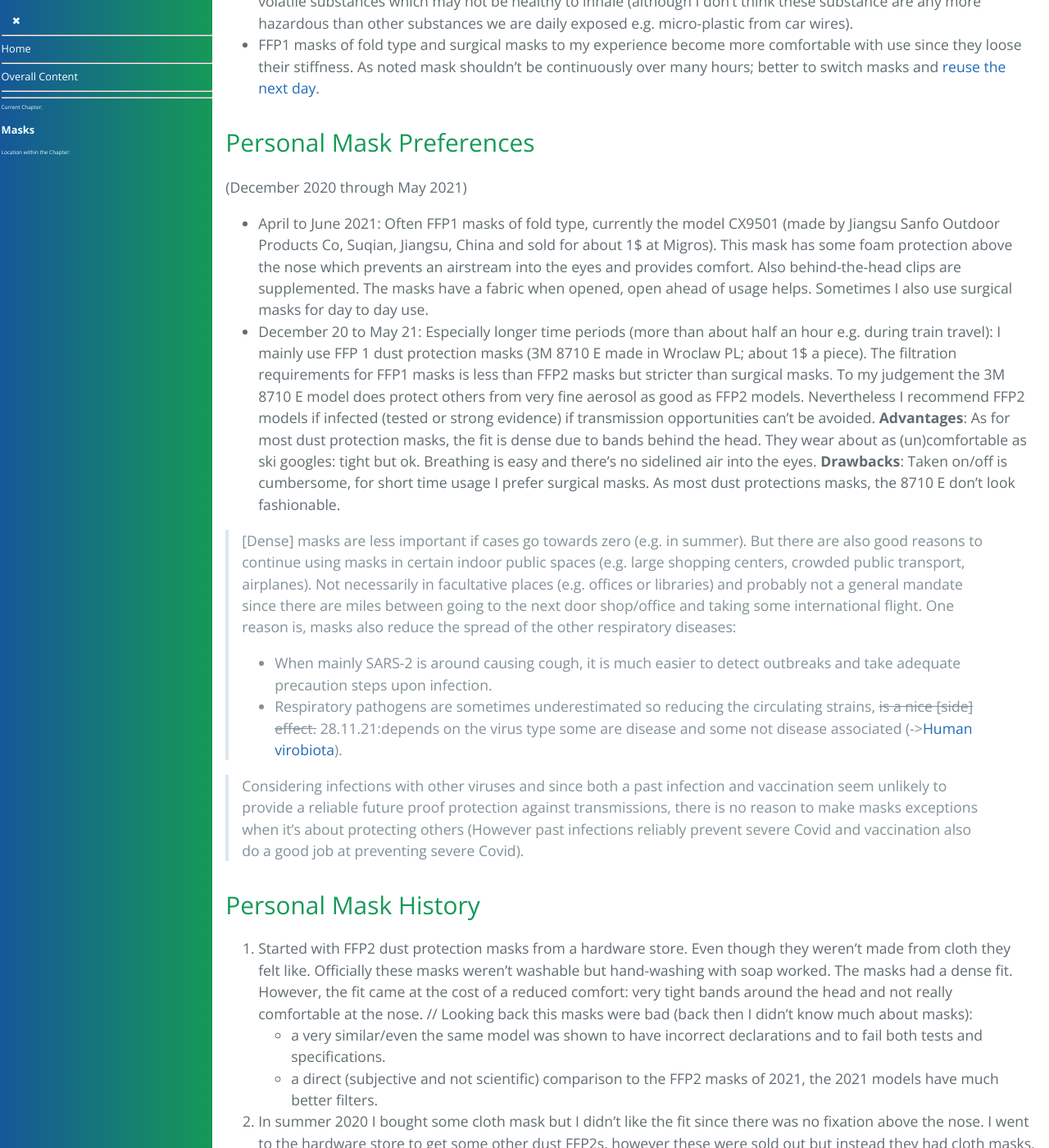
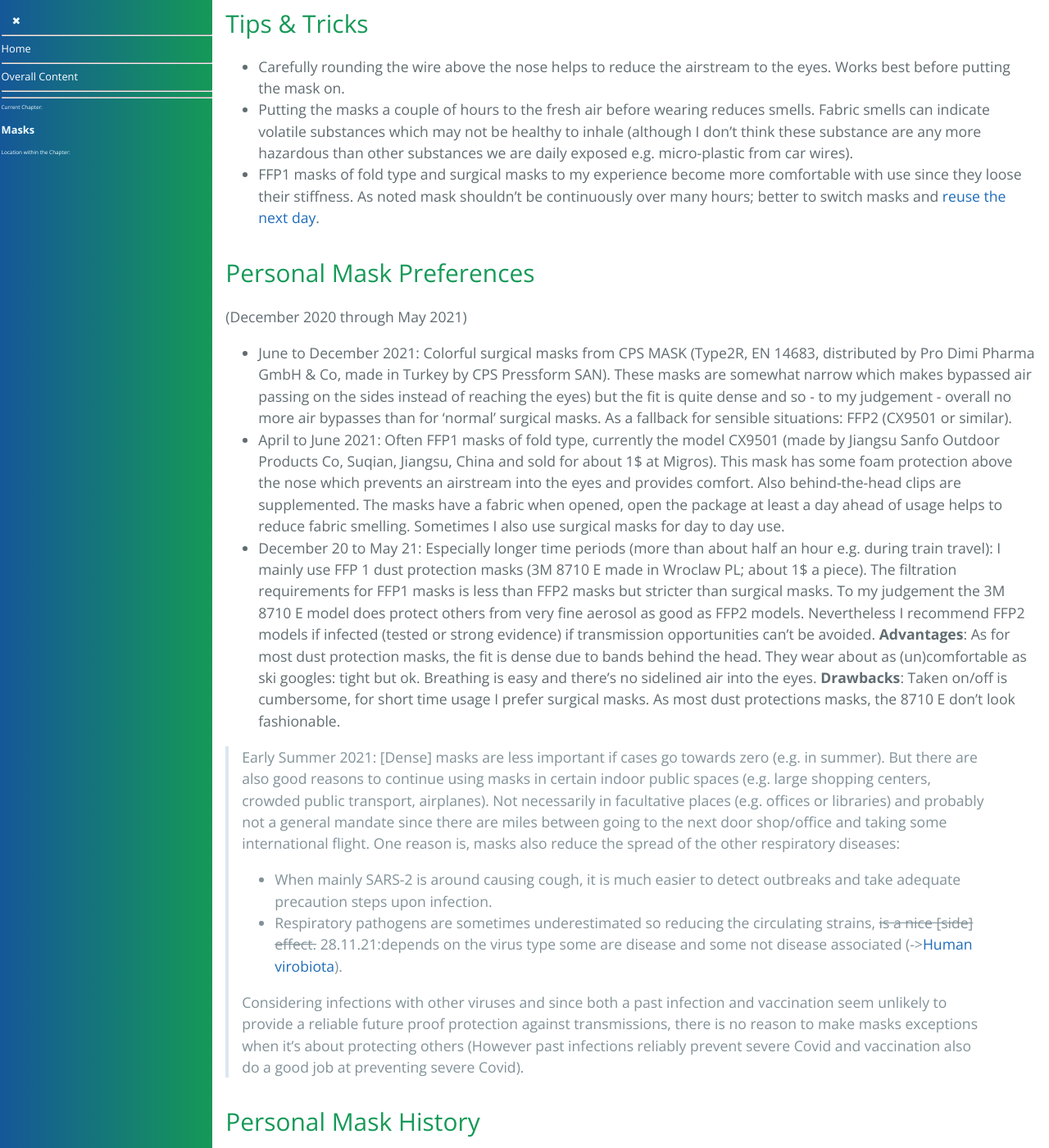
Before and after one commit to forestgrape/coronavirus, a Jekyll site: the page built from 6_prevention_and_treatment/masks.md, in a window 1280 px wide and 1400 px high, scrolled down 5900 px. Shown: the whole window at 82% size. Built offline with Jekyll 4.4.1, drawn with Linux system fonts in a browser that asks for light colours; our own code applies the rules of GitHub Pages for plain Markdown files; some of the changed text lies outside the part shown.

Commit message:
clarifications on mask and updated mask prefs

```diff
--- a/6_prevention_and_treatment/masks.md
+++ b/6_prevention_and_treatment/masks.md
@@ -129,6 +132,12 @@ Reasons against masks seem sometimes rather searched:
   > Infection is not possible by touching the skin alone, this is true for the skin in the face too. Touching into the mouth or the nose is something else, but for this, masks are protective.
 * Reserve for healthcare workers is needed for the big wave.
   > If masks help to prevent the big wave in its roots, then that's the better option.
+
+"""
+
+A third argument was, that the evidence of the usefulness is not yet strong enough for an official recommendation.
+
+> 13.12.21: Looking back when the situation is judged unclear to withhold an official recommendation - from a health authorities perspective - seems reasonable.
 
 
 ## References
@@ -149,17 +158,17 @@ Milton, D. K., Fabian, M. P., Cowling, B. J., Grantham, M. L., & McDevitt, J. J.
 
 ### Personal Mask Preferences
 (December 2020 through May 2021)
-* April to June 2021: Often FFP1 masks of fold type, currently the model CX9501 (made by Jiangsu Sanfo Outdoor Products Co, Suqian, Jiangsu, China and sold for about 1$ at Migros). This mask has some foam protection above the nose which prevents an airstream into the eyes and provides comfort. Also behind-the-head clips are supplemented. The masks have a fabric when opened, open ahead of usage helps. Sometimes I also use surgical masks for day to day use.
+* June to December 2021: Colorful surgical masks from CPS MASK (Type2R, EN 14683, distributed by Pro Dimi Pharma GmbH & Co, made in Turkey by CPS Pressform SAN). These masks are somewhat narrow which makes bypassed air passing on the sides instead of reaching the eyes) but the fit is quite dense and so - to my judgement - overall no more air bypasses than for 'normal' surgical masks. As a fallback for sensible situations: FFP2 (CX9501 or similar).
+* April to June 2021: Often FFP1 masks of fold type, currently the model CX9501 (made by Jiangsu Sanfo Outdoor Products Co, Suqian, Jiangsu, China and sold for about 1$ at Migros). This mask has some foam protection above the nose which prevents an airstream into the eyes and provides comfort. Also behind-the-head clips are supplemented. The masks have a fabric when opened, open the package at least a day ahead of usage helps to reduce fabric smelling. Sometimes I also use surgical masks for day to day use.
 * December 20 to May 21: Especially longer time periods (more than about half an hour e.g. during train travel): I mainly use FFP 1 dust protection masks (3M 8710 E made in Wroclaw PL; about 1$ a piece). The filtration requirements for FFP1 masks is less than FFP2 masks but stricter than surgical masks. To my judgement the 3M 8710 E model does protect others from very fine aerosol as good as FFP2 models. Nevertheless I recommend FFP2 models if infected (tested or strong evidence) if transmission opportunities can't be avoided.
 __Advantages__: As for most dust protection masks, the fit is dense due to bands behind the head. They wear about as (un)comfortable as ski googles: tight but ok. Breathing is easy and there's no sidelined air into the eyes.
 __Drawbacks__: Taken on/off is cumbersome, for short time usage I prefer surgical masks. As most dust protections masks, the 8710 E don't look fashionable.
 
 
-> [Dense] masks are less important if cases go towards zero (e.g. in summer). But there are also good reasons to continue using masks in certain indoor public spaces (e.g. large shopping centers, crowded public transport, airplanes). Not necessarily in facultative places (e.g. offices or libraries) and probably not a general mandate since there are miles between going to the next door shop/office and taking some international flight. One reason is, masks also reduce the spread of the other respiratory diseases:
+> Early Summer 2021: [Dense] masks are less important if cases go towards zero (e.g. in summer). But there are also good reasons to continue using masks in certain indoor public spaces (e.g. large shopping centers, crowded public transport, airplanes). Not necessarily in facultative places (e.g. offices or libraries) and probably not a general mandate since there are miles between going to the next door shop/office and taking some international flight. One reason is, masks also reduce the spread of the other respiratory diseases:
 > * When mainly SARS-2 is around causing cough, it is much easier to detect outbreaks and take adequate precaution steps upon infection.
 > * Respiratory pathogens are sometimes underestimated so reducing the circulating strains, ~~is a nice [side] effect.~~ 28.11.21:depends on the virus type some are disease and some not disease associated (->[Human virobiota](../5_epidemiological/virome.md)).
-
-
+>
 > Considering infections with other viruses and since both a past infection and vaccination seem unlikely to provide a reliable future proof protection against transmissions, there is no reason to make masks exceptions when it's about protecting others (However past infections reliably prevent severe Covid and vaccination also do a good job at preventing severe Covid).
 
 
@@ -169,7 +178,8 @@ __Drawbacks__: Taken on/off is cumbersome, for short time usage I prefer surgica
    * a direct (subjective and not scientific) comparison to the FFP2 masks of 2021, the 2021 models have much better filters.
 2. In summer 2020 I bought some cloth mask but I didn't like the fit since there was no fixation above the nose. I went to the hardware store to get some other dust FFP2s, however these were sold out but instead they had cloth masks. These had a good fit and were comfortable and I used them during summer.
 3. In autumn when (evidence for) aerosol transmission increased combined with reports that many cloth mask were not dense enough, I went on to surgical masks. There are differences between the models of surgical masks: some are easier to breath through while others more air sidelines by the nose/eyes, which can be distracting.
-4. Over the winter I tried different 'Covid edition' FFP2s. The bands usually went around the ears and so the fit was not very tight. The loose fit combined with dense filters sometimes produces purpose defeating and uncomfortable sidelined air. But usually no more than surgical masks, so overall the protection from FFP1 masks is better.
-5. Around christmas time I went once again to a hardware store to buy some dust FFP2. Sold out FFP2 dust masks again, but dust FFP1 were available. They fit and are in use since then(Introduction statement).
-6. In spring 2021 I started using FFP1 masks of fold type. They are widely available to ok prices (about 1$/SFR/Euro) and the breathing ability is good by now.
+4. Over the winter I tried different 'Covid edition' FFP2s. The bands usually went around the ears and so the fit was not very tight. The loose fit combined with dense filters sometimes produces purpose defeating and uncomfortable sidelined air. But usually no more than surgical masks, so overall the protection from FFP2 masks is better, even at decreased comfort (//back in late 2020).
+5. Around christmas time I went once again to a hardware store to buy some dust FFP2. Sold out FFP2 dust masks again, but dust FFP1 were available. They fit and are in use since then (Introduction statement).
+6. In spring 2021 I started using FFP2 masks of fold type. They are widely available to ok prices (about 1$/piece) and the breathing ability is good by now.
 7. In summer 2021 I moved to (colorful) surgical masks since transmission of severe Covid is very low.
+8. Autumn 2021, I mostly stayed with colorful surgical masks from CPS MASK (Type2R, EN 14683). As a fallback for sensible situations, FFP2 of fold type (CX9501-P).
```
Also changed, not shown: other parts of 6_prevention_and_treatment/masks.md (+4 -1 lines).
